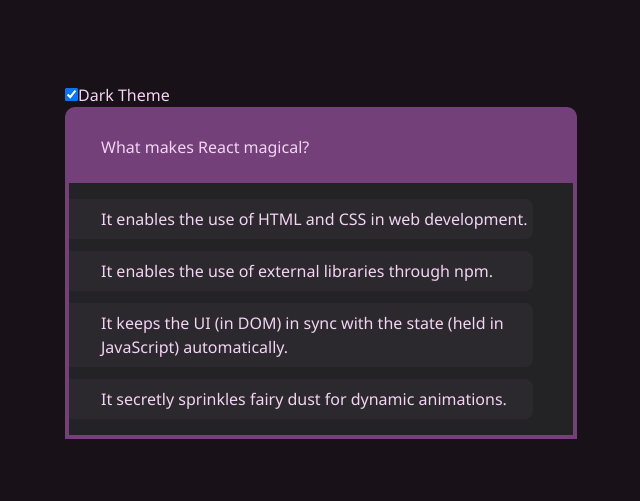
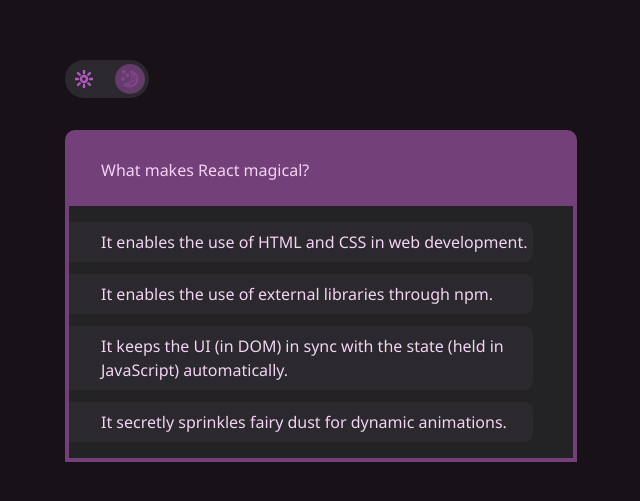
Before and after one commit to andrewnessinjim/quiz-app, a React (Create React App) app: page / in a window 1280 px wide. Shown: the part 139-640 px from the top of the page, without its empty margins (319-959 px from the left). Built offline with nearby package versions, Linux system fonts and the light colour scheme.

Commit message:
Improve theme toggle UX

```diff
--- a/package.json
+++ b/package.json
@@ -6,7 +6,9 @@
   "main": "src/index.tsx",
   "dependencies": {
     "@radix-ui/colors": "2.1.0",
+    "@radix-ui/react-icons": "^1.3.0",
     "@radix-ui/react-radio-group": "1.1.3",
+    "@radix-ui/react-toggle": "^1.0.3",
     "react": "18.2.0",
     "react-dom": "18.2.0",
     "react-scripts": "5.0.1",
--- a/src/components/ThemeToggle/ThemeToggle.js
+++ b/src/components/ThemeToggle/ThemeToggle.js
@@ -1,26 +1,69 @@
+import React from "react";
 import PropTypes from "prop-types";
-import React from "react";
-import { styled } from "styled-components";
+import { css, styled } from "styled-components";
+
+import * as Toggle from "@radix-ui/react-toggle";
+import { SunIcon, MoonIcon } from "@radix-ui/react-icons";
 
 import { AppThemeContext } from "../AppThemeProvider";
 
-const Wrapper = styled.div``;
-const StLabel = styled.label`
-  color: ${(p) => p.theme.colors.plum12};
+const StToggleRoot = styled(Toggle.Root)`
+  width: 84px;
+  border-radius: 32px;
+  border: none;
+  padding: 4px;
+  background-color: ${(p) => p.theme.colors.mauve4};
+  position: relative;
+  margin-bottom: 32px;
 `;
+
+const IconsContainer = styled.div`
+  display: flex;
+  justify-content: space-between;
+  padding: 6px;
+`;
+
+const iconStyles = css`
+  stroke: ${(p) => p.theme.colors.plum10};
+  stroke-width: 1px;
+  height: 18px;
+  width: 18px;
+`;
+const StSunIcon = styled(SunIcon)`
+  ${iconStyles};
+`;
+
+const StMoonIcon = styled(MoonIcon)`
+  ${iconStyles};
+`;
+
+const StThemeIndicator = styled.div`
+  height: 30px;
+  width: 30px;
+  border-radius: 50%;
+  background: ${(p) => p.theme.colors.plum7};
+  position: absolute;
+  top: 4px;
+  left: 4px;
+  transition: 150ms transform ease-in;
+  opacity: 0.8;
+
+  ${StToggleRoot}[data-state="on"] & {
+    transform: translateX(46px);
+  }
+`;
+
 function ThemeToggle() {
   const { isDarkTheme, setIsDarkTheme } = React.useContext(AppThemeContext);
 
   return (
-    <Wrapper>
-      <input
-        type="checkbox"
-        id="checkbox-theme"
-        checked={isDarkTheme}
-        onChange={(e) => setIsDarkTheme(e.target.checked)}
-      />
-      <StLabel for="checkbox-theme">Dark Theme</StLabel>
-    </Wrapper>
+    <StToggleRoot pressed={isDarkTheme} onPressedChange={setIsDarkTheme}>
+      <IconsContainer>
+        <StSunIcon />
+        <StMoonIcon />
+      </IconsContainer>
+      <StThemeIndicator />
+    </StToggleRoot>
   );
 }
 
```
Also changed, not shown: 2 other files (tests, documents, lock files or other folders).
